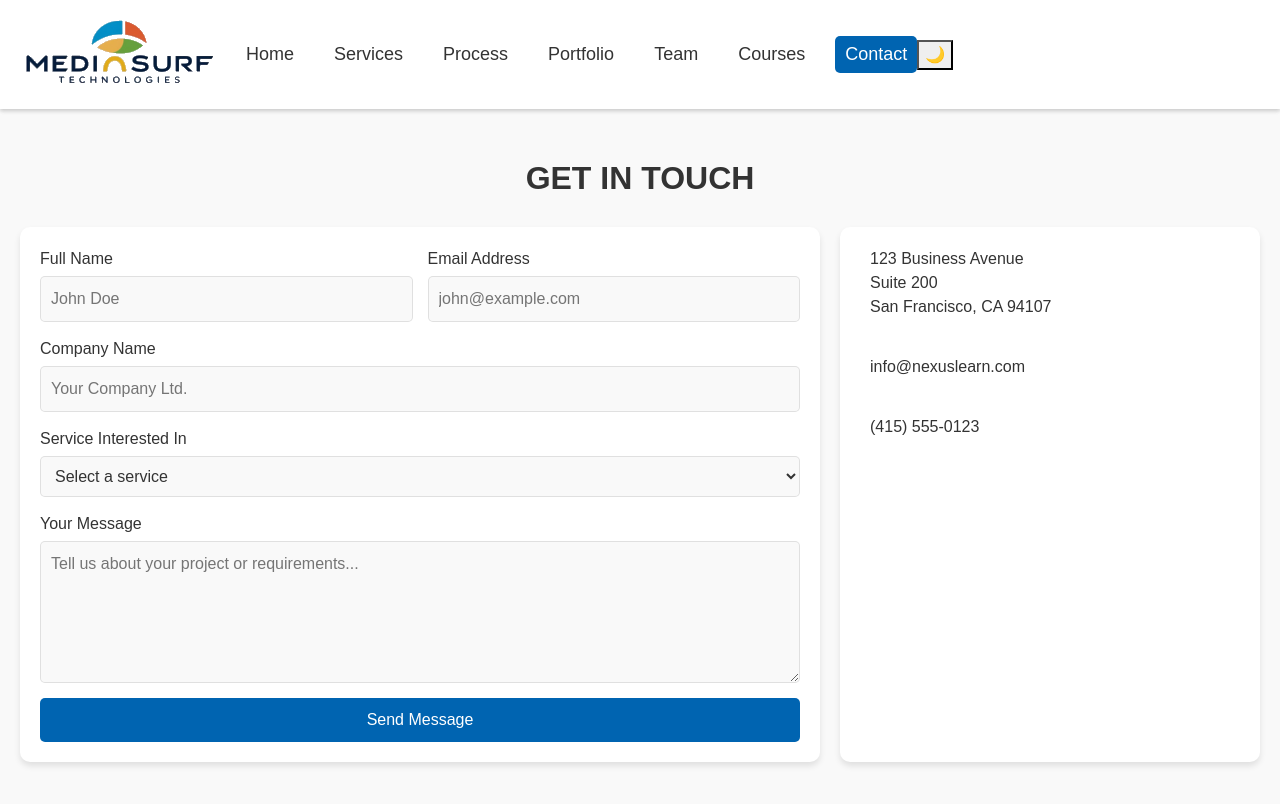
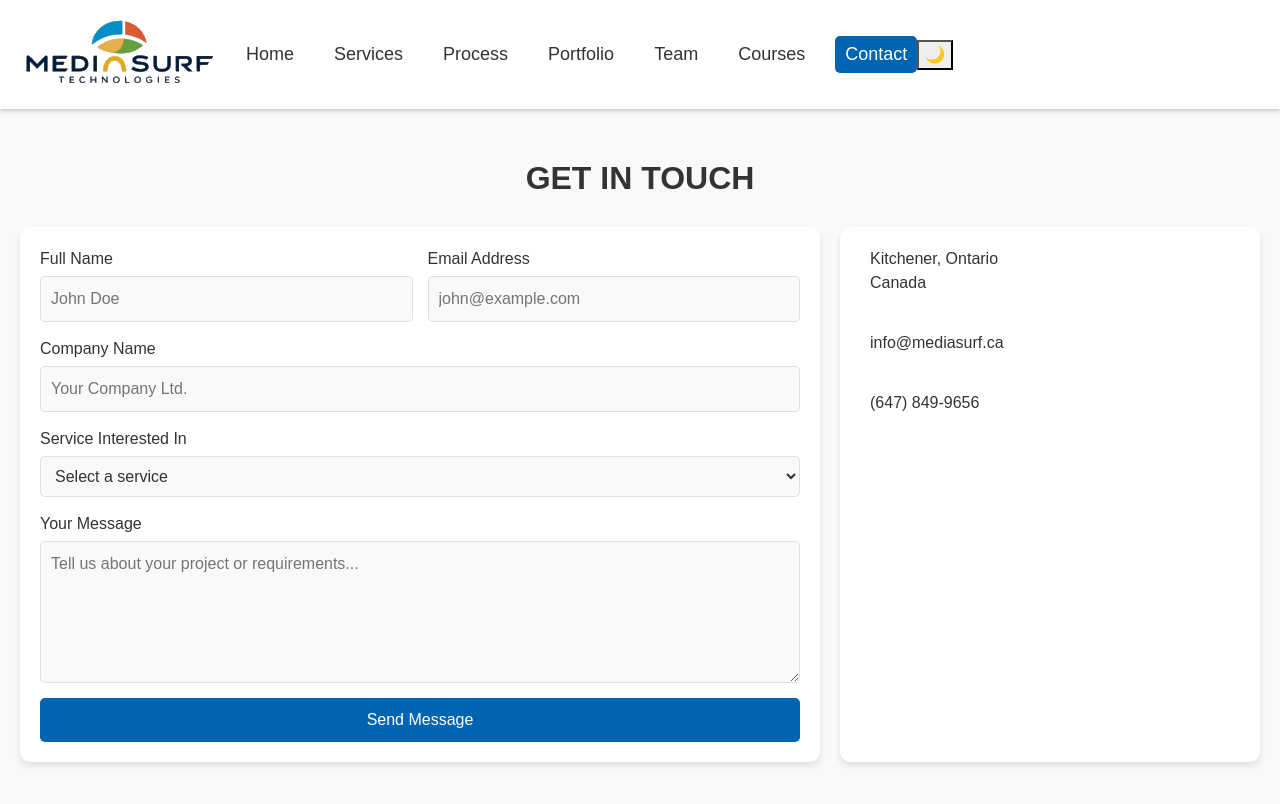
Before and after one commit to fguru06/mediasurf, a Vue app: page /contact in a window 1280 px wide. Shown: the top 804 px of the page. Built offline with nearby package versions, Linux system fonts and the light colour scheme.

Commit message:
contact updates

```diff
--- a/src/views/Contact.vue
+++ b/src/views/Contact.vue
@@ -60,15 +60,15 @@
 			<div class="contact-info">
 				<div class="info-item">
 					<i class="fas fa-map-marker-alt"></i>
-					<p>123 Business Avenue<br />Suite 200<br />San Francisco, CA 94107</p>
+					<p>Kitchener, Ontario<br />Canada</p>
 				</div>
 				<div class="info-item">
 					<i class="fas fa-envelope"></i>
-					<p>info@nexuslearn.com</p>
+					<p>info@mediasurf.ca</p>
 				</div>
 				<div class="info-item">
 					<i class="fas fa-phone"></i>
-					<p>(415) 555-0123</p>
+					<p>(647) 849-9656</p>
 				</div>
 			</div>
 		</div>
```
